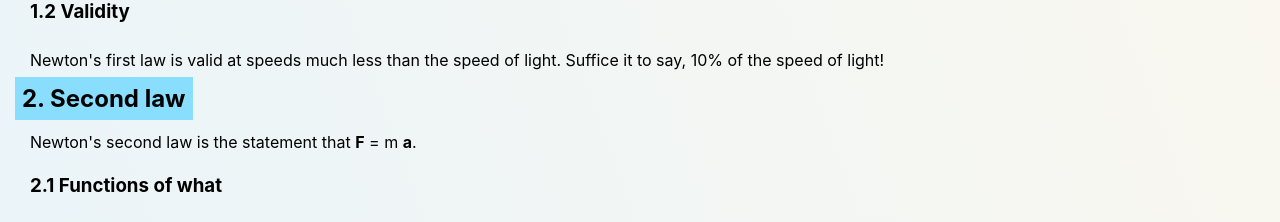
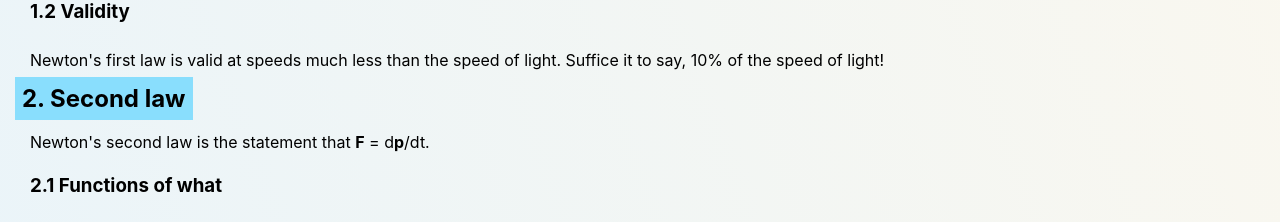
Before and after one commit to JRFink/jrfphyspagesnew, a Next.js app: page /education/gp1/nl in a window 1280 px wide. Shown: the part 1520-1742 px from the top of the page. Built offline with nearby package versions, Linux system fonts and the light colour scheme.

Commit message:
Update index.tsx

```diff
--- a/pages/education/gp1/nl/index.tsx
+++ b/pages/education/gp1/nl/index.tsx
@@ -40,7 +40,7 @@ const NewtLaws = () => {
                 2. Second law
             </h2>
                 <p>
-                    Newton&#39;s second law is the statement that <b>F</b> = m <b>a</b>.
+                    Newton&#39;s second law is the statement that <b>F</b> = d<b>p</b>&#47;dt.
                 </p>
                 <h3>
                     2.1 Functions of what
```
